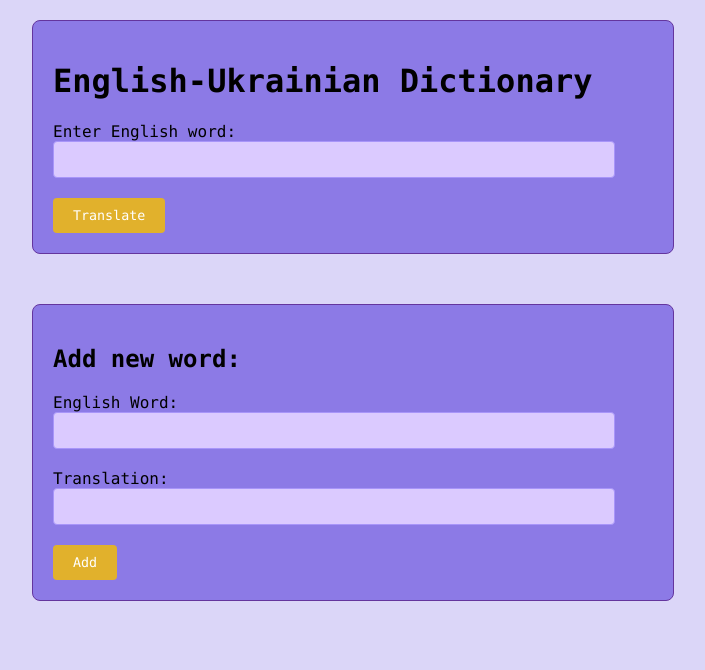
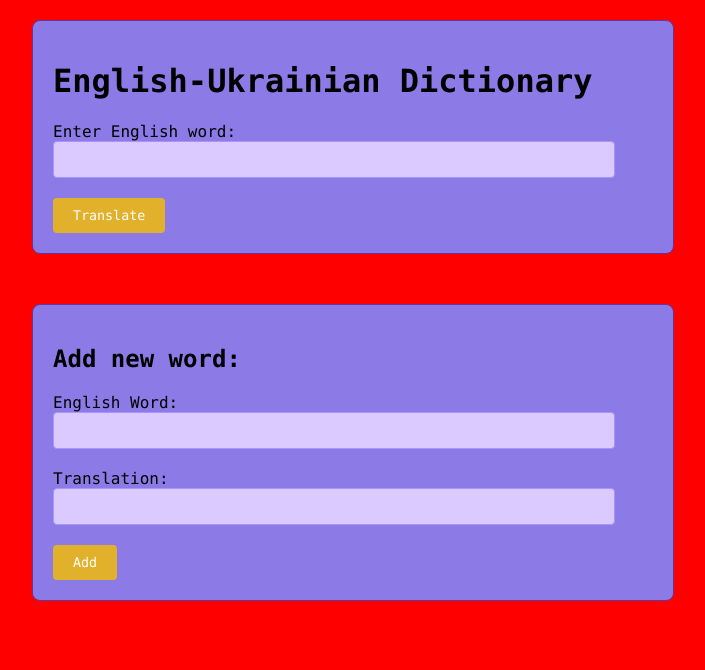
Before and after one commit to AlinaSydoruk/IIT_group_4, a Flask app: page / in a window 1280 px wide. Shown: the top 670 px of the page, without its empty margins (287-992 px from the left). Run offline with Flask 3, Linux system fonts and the light colour scheme.

Commit message:
chenged color

```diff
--- a/static/css/main.css
+++ b/static/css/main.css
@@ -1,6 +1,6 @@
 body {
     font-family:  Lucida Console, monospace;
-    background-color: #dbd6f8;
+    background-color: red;
     margin: 0;
     padding: 20px;
   }
```
